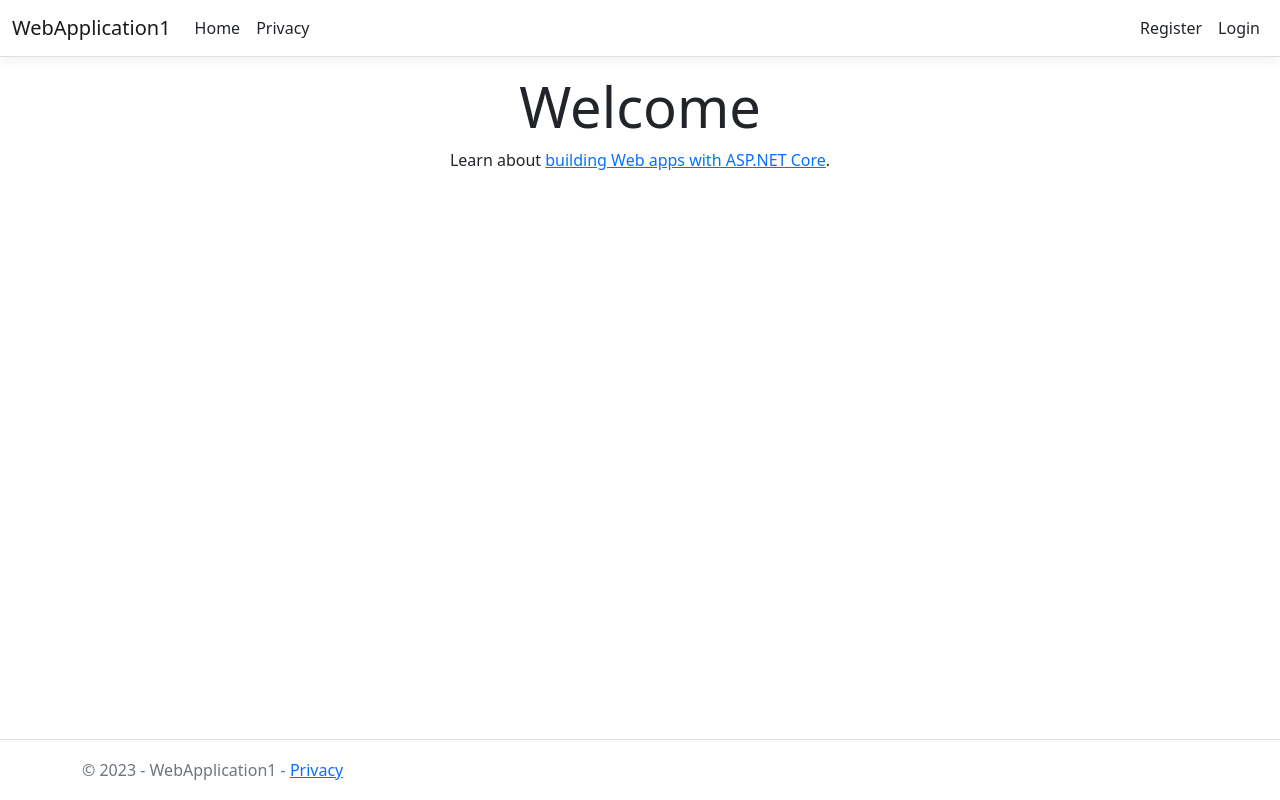
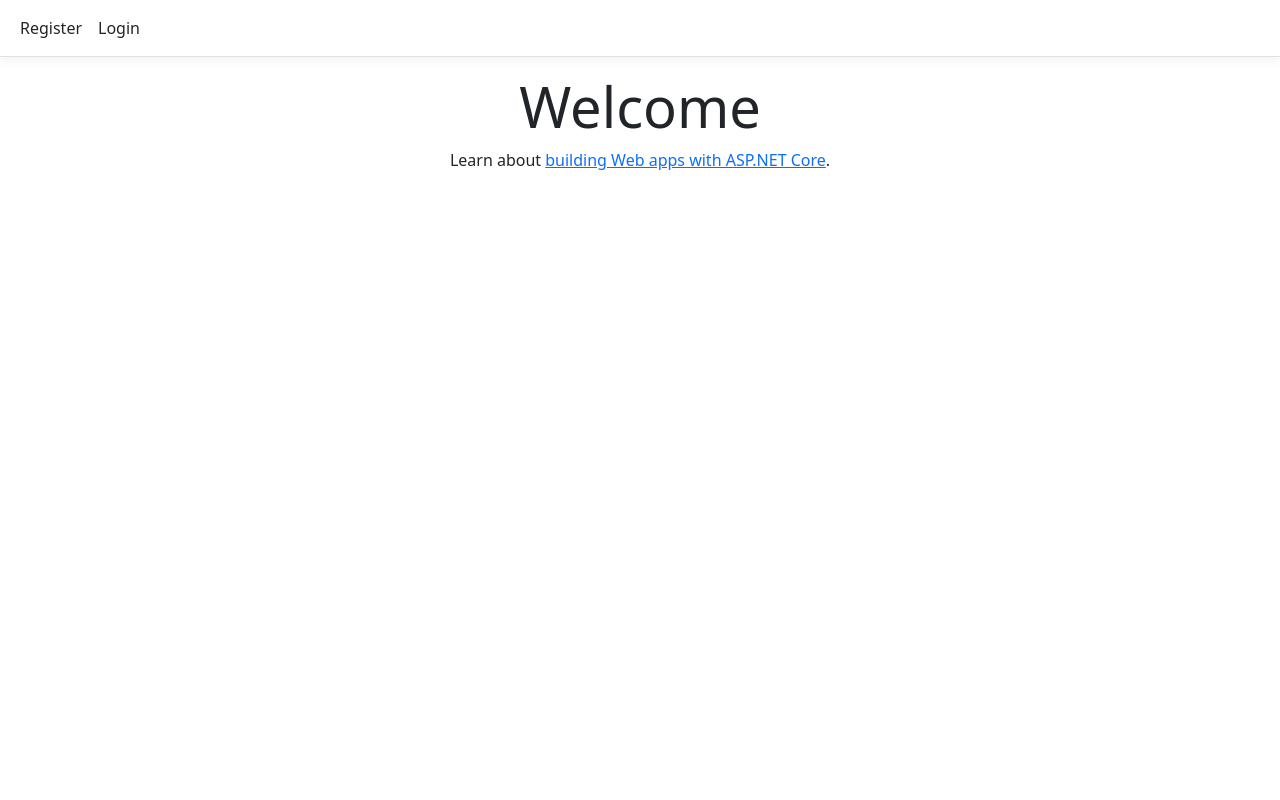
Before and after one commit to mirjetazymeri/LAB2, an ASP.NET Core app: page / in a window 1280 px wide. Run offline with ASP.NET Core 8, Linux system fonts and the light colour scheme; style sheets or scripts are compiled from the project's sources; some libraries are stand-ins or nearby versions.

Commit message:
Update _Layout.cshtml

```diff
--- a/WebApplication1/Views/Shared/_Layout.cshtml
+++ b/WebApplication1/Views/Shared/_Layout.cshtml
@@ -1,47 +1,59 @@
+@using WebApplication1.Utility
 <!DOCTYPE html>
 <html lang="en">
 <head>
     <meta charset="utf-8" />
     <meta name="viewport" content="width=device-width, initial-scale=1.0" />
-    <title>@ViewData["Title"] - WebApplication1</title>
+    <title>@ViewData["Title"] - Ecommerce</title>
     <link rel="stylesheet" href="~/lib/bootstrap/dist/css/bootstrap.min.css" />
     <link rel="stylesheet" href="~/css/site.css" asp-append-version="true" />
     <link rel="stylesheet" href="~/WebApplication1.styles.css" asp-append-version="true" />
+    <script>
+        function redirectReactApp() {
+            window.location.href = "http://localhost:3000/shop";
+        }
+    </script>
 </head>
 <body>
     <header>
         <nav class="navbar navbar-expand-sm navbar-toggleable-sm navbar-light bg-white border-bottom box-shadow mb-3">
             <div class="container-fluid">
-                <a class="navbar-brand" asp-area="" asp-controller="Home" asp-action="Index">WebApplication1</a>
                 <button class="navbar-toggler" type="button" data-bs-toggle="collapse" data-bs-target=".navbar-collapse" aria-controls="navbarSupportedContent"
                         aria-expanded="false" aria-label="Toggle navigation">
                     <span class="navbar-toggler-icon"></span>
                 </button>
                 <div class="navbar-collapse collapse d-sm-inline-flex justify-content-between">
-                    <ul class="navbar-nav flex-grow-1">
-                        <li class="nav-item">
-                            <a class="nav-link text-dark" asp-area="" asp-controller="Home" asp-action="Index">Home</a>
-                        </li>
-                        <li class="nav-item">
-                            <a class="nav-link text-dark" asp-area="" asp-controller="Home" asp-action="Privacy">Privacy</a>
-                        </li>
-                    </ul>
+
+
                     <partial name="_LoginPartial" />
                 </div>
             </div>
         </nav>
+
     </header>
+    @if (User.IsInRole(SD.Role_Admin))
+    {
+        @*<li class="nav-item">
+    <a class="nav-link text-dark" asp-area="Identity" asp-page="/Account/Register">Create User</a>
+    </li>
+    <li class="nav-item">
+    <a class="nav-link text-dark" href="#" onclick="redirectReactApp();">Dashboard</a>
+    </li>*@
+        <ul class="list-group list-group-flush">
+            <li class="list-group-item"> <a class="nav-link text-dark" asp-area="Identity" asp-page="/Account/Register">Create User</a></li>
+            <li class="list-group-item">
+                <a class="nav-link text-dark" href="#" onclick="redirectReactApp();">Dashboard</a>
+            </li>
+
+        </ul>
+    }
     <div class="container">
         <main role="main" class="pb-3">
             @RenderBody()
         </main>
     </div>
 
-    <footer class="border-top footer text-muted">
-        <div class="container">
-            &copy; 2023 - WebApplication1 - <a asp-area="" asp-controller="Home" asp-action="Privacy">Privacy</a>
-        </div>
-    </footer>
+
     <script src="~/lib/jquery/dist/jquery.min.js"></script>
     <script src="~/lib/bootstrap/dist/js/bootstrap.bundle.min.js"></script>
     <script src="~/js/site.js" asp-append-version="true"></script>
```
